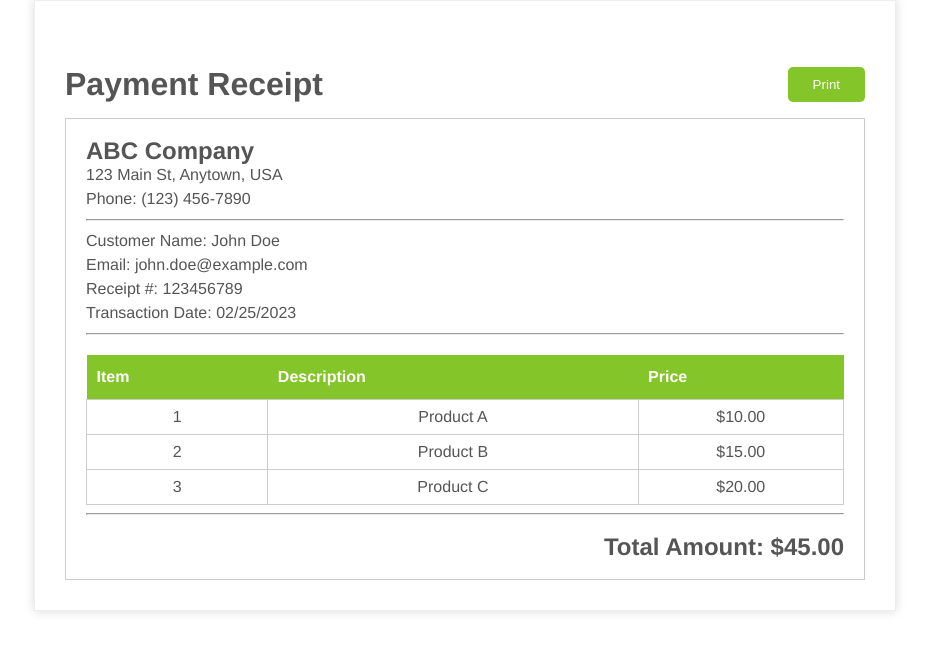
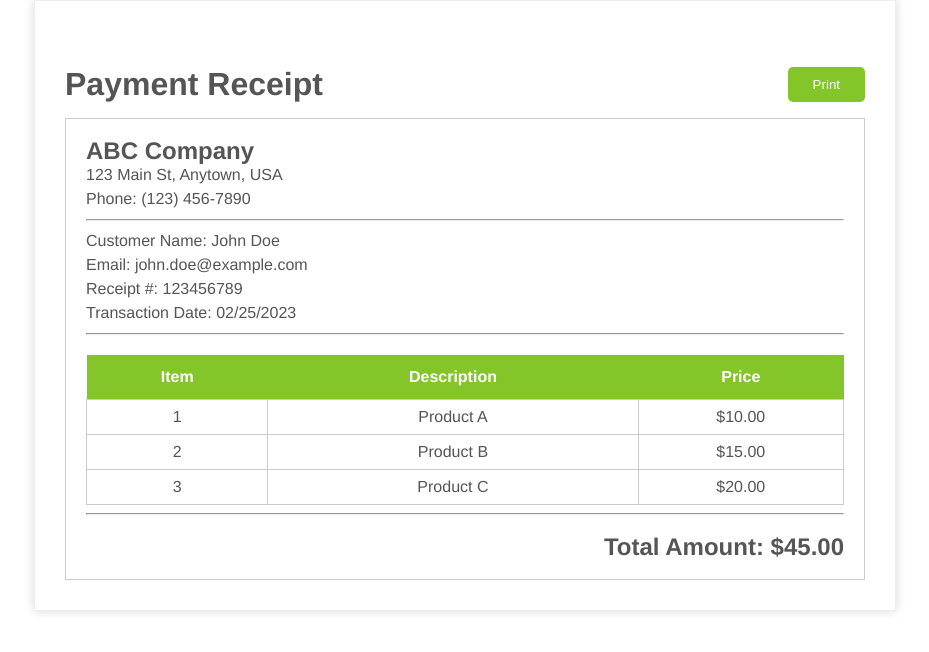
Before and after one commit to kalebmelaku/invoice, a React (Create React App) app: page / in a window 1280 px wide. Shown: the top 652 px of the page, without its empty margins (175-1104 px from the left). Built offline with nearby package versions, Linux system fonts and the light colour scheme.

Commit message:
small css fixes

```diff
--- a/src/receipt.css
+++ b/src/receipt.css
@@ -47,6 +47,7 @@ th {
 	padding: 10px;
 	text-align: left;
 	color: #fff;
+	text-align: center;
 }
 
 td {
@@ -78,6 +79,9 @@ td {
 		box-shadow: none;
 		border: 0px;
 	}
+	th{
+		border: 2px solid #eee;
+	}
 }
 
 @media only screen and (max-width: 600px) {
```
